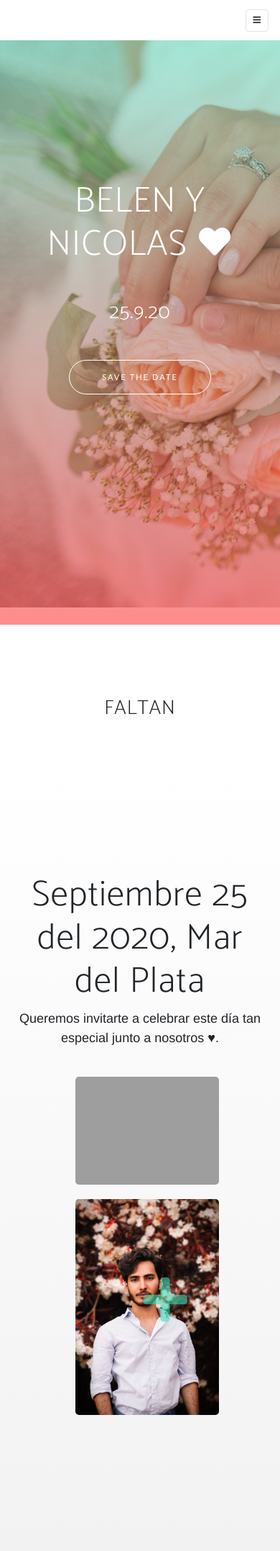
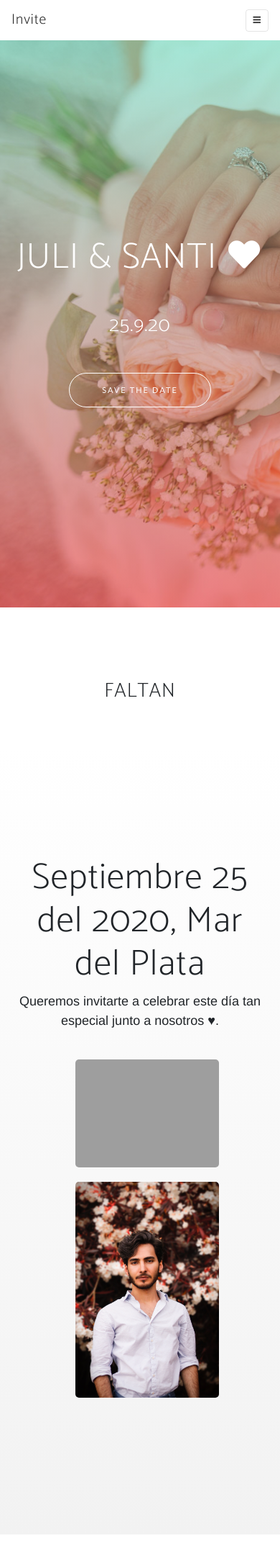
Before and after one commit to ezequielest/invite-gradient-baby, a PHP site: page / in a window 390 px wide. Shown: the top 2155 px of the page at 72% size. Run offline with PHP 8.4, Linux system fonts and the light colour scheme; some libraries are stand-ins or nearby versions; some web fonts are replaced; grey boxes are pictures that could not be loaded.

Commit message:
fix mobile

```diff
--- a/index.html
+++ b/index.html
@@ -95,7 +95,7 @@
     <div class="item bg-1">
       <div class="col-lg-12 my-auto">
         <div class="header-content mx-auto text-center">
-          <h1 class="mb-5">BELEN Y NICOLAS <i class="fas fa-heart"></i></h1>
+          <h1 class="mb-5">JULI & SANTI <i class="fas fa-heart"></i></h1>
           <h3 class="mb-5">25.9.20</h3>
           <a href="#contact" class="btn btn-outline btn-xl js-scroll-trigger">Save the date</a>
         </div>
@@ -192,7 +192,7 @@
               </div>
               <div class="col-lg-6">
                 <div class="feature-item">
-                  <iframe src="https://www.google.com/maps/embed?pb=!1m18!1m12!1m3!1d3737.578146231236!2d-57.53011401893144!3d-38.0257362049552!2m3!1f0!2f0!3f0!3m2!1i1024!2i768!4f13.1!3m3!1m2!1s0x9584ddb588e8877f%3A0x4460050e9623c912!2sLa%20Normandina!5e0!3m2!1sen!2sar!4v1569418788568!5m2!1sen!2sar" width="350" height="290" frameborder="0" style="border:0;" allowfullscreen=""></iframe>
+                  <iframe src="https://www.google.com/maps/embed?pb=!1m18!1m12!1m3!1d3737.578146231236!2d-57.53011401893144!3d-38.0257362049552!2m3!1f0!2f0!3f0!3m2!1i1024!2i768!4f13.1!3m3!1m2!1s0x9584ddb588e8877f%3A0x4460050e9623c912!2sLa%20Normandina!5e0!3m2!1sen!2sar!4v1569418788568!5m2!1sen!2sar" width="300" height="290" frameborder="0" style="border:0;" allowfullscreen=""></iframe>
                 </div>
               </div>
             </div>
@@ -227,7 +227,7 @@
             <div class="row">
               <div class="col-lg-6">
                 <div class="feature-item">
-                  <iframe src="https://www.google.com/maps/embed?pb=!1m18!1m12!1m3!1d3737.578146231236!2d-57.53011401893144!3d-38.0257362049552!2m3!1f0!2f0!3f0!3m2!1i1024!2i768!4f13.1!3m3!1m2!1s0x9584ddb588e8877f%3A0x4460050e9623c912!2sLa%20Normandina!5e0!3m2!1sen!2sar!4v1569418788568!5m2!1sen!2sar" width="350" height="290" frameborder="0" style="border:0;" allowfullscreen=""></iframe>
+                  <iframe src="https://www.google.com/maps/embed?pb=!1m18!1m12!1m3!1d3737.578146231236!2d-57.53011401893144!3d-38.0257362049552!2m3!1f0!2f0!3f0!3m2!1i1024!2i768!4f13.1!3m3!1m2!1s0x9584ddb588e8877f%3A0x4460050e9623c912!2sLa%20Normandina!5e0!3m2!1sen!2sar!4v1569418788568!5m2!1sen!2sar" width="300" height="290" frameborder="0" style="border:0;" allowfullscreen=""></iframe>
                 </div>
               </div>
               <div class="col-lg-6">
--- a/scss/_countdown.scss
+++ b/scss/_countdown.scss
@@ -55,4 +55,18 @@ section.countdown-container {
             font-size: 12px;
         }
     }
+
+    @media (max-width: 992px) {
+
+        > .simply-section {
+            width: 80px;
+            height: 100px;
+
+            > div {
+                height: 90px;
+                width: 80px;
+            }
+        }
+
+    }
 }
--- a/scss/_examples.scss
+++ b/scss/_examples.scss
@@ -11,6 +11,7 @@ section.examples {
     .badges {
         padding: 20px 0;
         position: relative;
+        display: block;
 
         img {
             max-width: 200px;
@@ -23,9 +24,8 @@ section.examples {
             animation: pulse 2s infinite;
             color: $theme-secondary;
             opacity: 0.7;
-            position: absolute;
-            top: 120px;
-            right: 320px;
+            position: relative;
+            left: 10px;
         }
 
         a {
@@ -65,6 +65,14 @@ section.examples {
             }
         }
     }
+    @media(max-width: 992px) {
+        .badges {
+            i {
+                display: none;
+            }
+        }
+    }
+
     @media(min-width: 768px) {
         h2 {
             font-size: 70px;
--- a/scss/_features.scss
+++ b/scss/_features.scss
@@ -1,5 +1,9 @@
 // Styling for the features section
 section.features {
+    img {
+        border-radius: 2px;
+    }
+
     .event {
         font-size: 30px;
         margin-top: 80px;
@@ -74,4 +78,10 @@ section.features {
             }
         }
     }
+
+    @media (max-width: 992px) {
+        img {
+            display: none;
+        }
+    }
 }
--- a/scss/_navbar.scss
+++ b/scss/_navbar.scss
@@ -43,7 +43,7 @@
         border-color: transparent;
         background-color: transparent;
         .navbar-brand {
-            color: fade(white, 70%);
+            color: fade($theme-secondary-dark, 70%);
             &:hover,
             &:focus {
                 color: white;
@@ -75,4 +75,10 @@
             }
         }
     }
+
+    @media (max-width: 991px) {
+        .navbar-brand {
+            color: $gray-darker;
+        }
+    }
 }
--- a/scss/_slider_masthead.scss
+++ b/scss/_slider_masthead.scss
@@ -3,12 +3,15 @@
 // Styling for the masthead
 header.masthead {
     @include grandient_trans($gradient_trans_from, $gradient_trans_to);
+    height: 100vh;
 
     .item {
         height: 100vh;
         padding-top: 250px;
         padding-bottom: 100px;
-
+        display: flex;
+        justify-content: center;
+        align-content: center;
         color: white;
 
         &.bg-1 {
```
Also changed, not shown: css/new-age.css (+46 -4 lines), css/new-age.min.css, package-lock.json.
